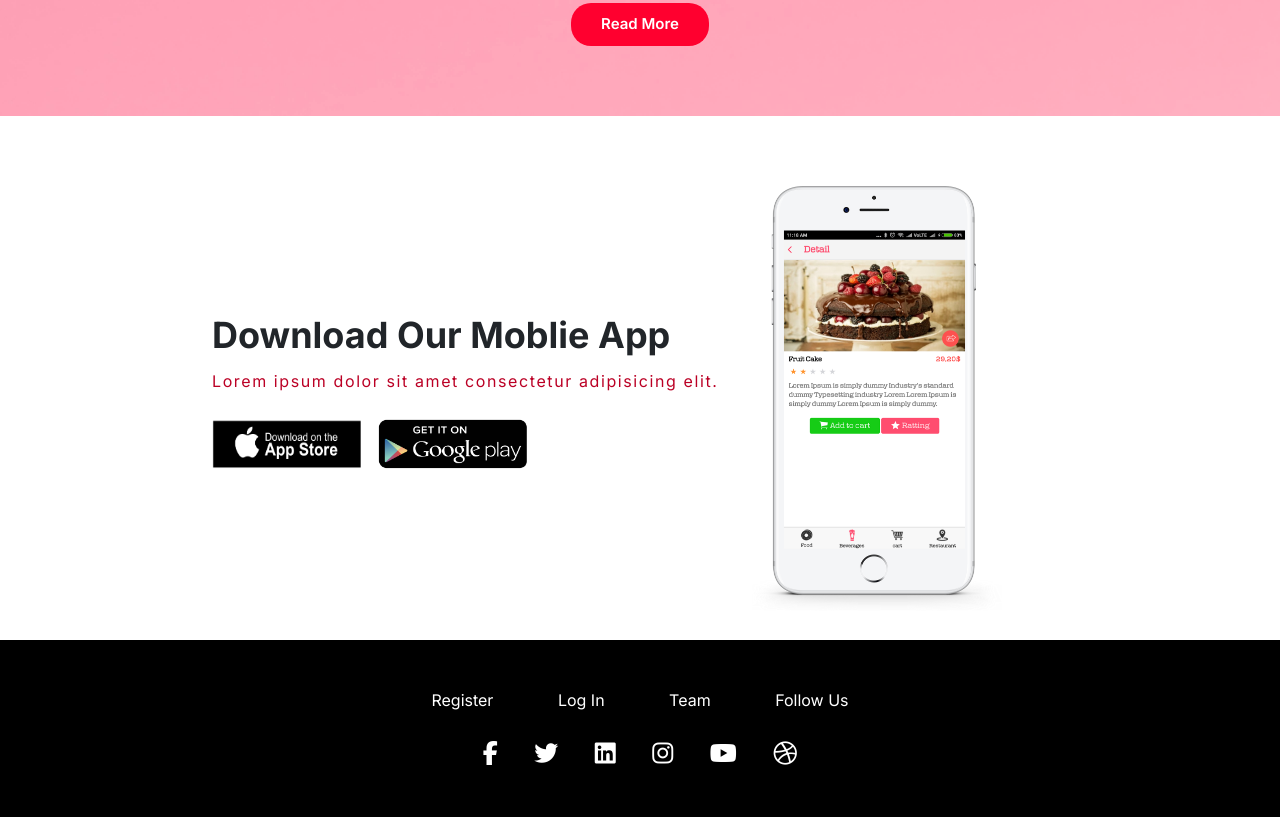
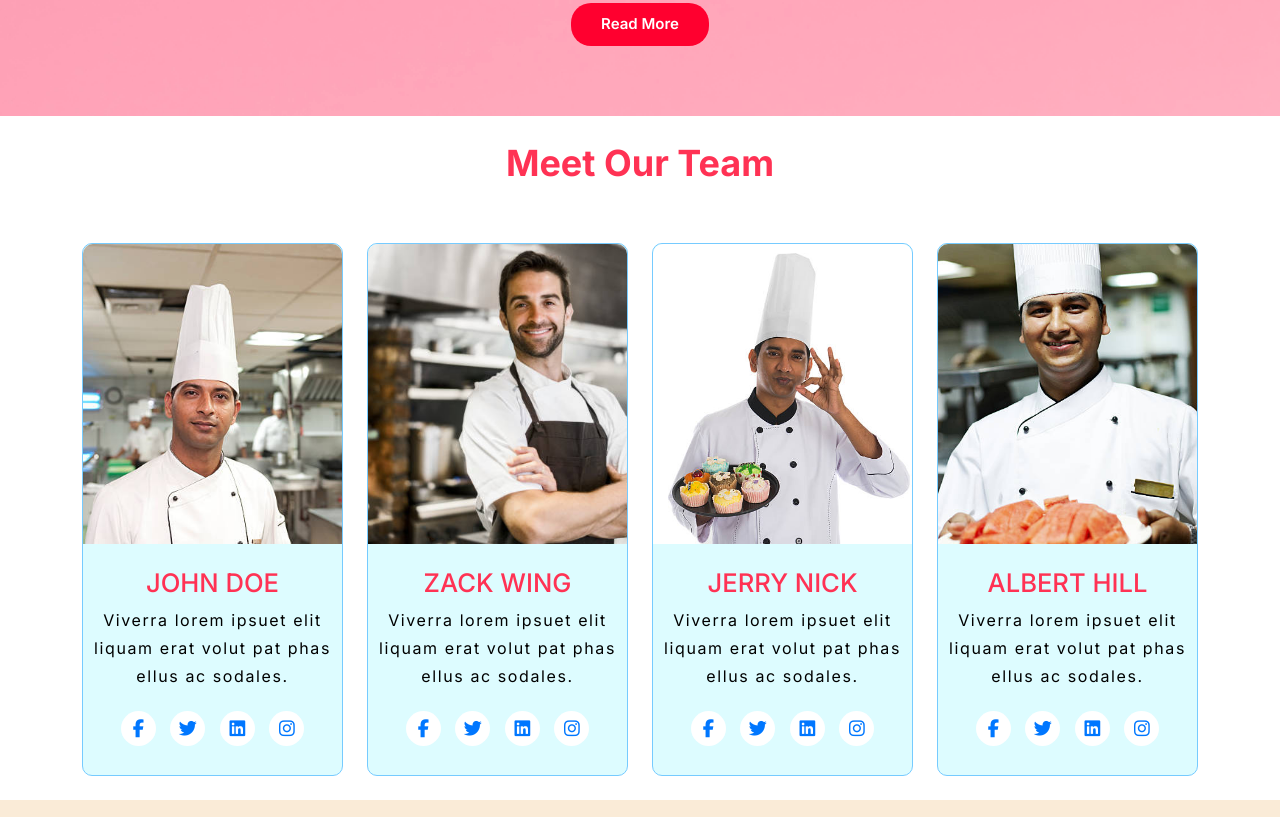
Before and after one commit to MevinDani/cakeShop, a plain HTML site: page index.html in a window 1280 px wide. Shown: the part 3000-3817 px from the top of the page. Drawn offline with nearby package versions, Linux system fonts and the light colour scheme.

Commit message:
added team

```diff
--- a/app.css
+++ b/app.css
@@ -280,11 +280,56 @@ h3 {
     color: black;
 }
 
+/* team */
+
+.team .card {
+    background-color: rgb(221, 252, 255);
+    border-radius: 0.625rem;
+    border: .1rem solid rgb(118, 203, 255);
+    text-align: center;
+}
+
+.team .card img {
+    border-radius: 0.625rem 0.625rem 0 0;
+    height: 300px;
+    object-fit: cover;
+}
+
+.team h4 {
+    color: rgb(255, 50, 84);
+    text-transform: uppercase;
+}
+
+.team h6,
+.team p {
+    color: black;
+}
+
+
+.team .social-icon i {
+    font-size: 1.125rem;
+    transition: .3s all ease;
+    margin: .3125rem;
+    background-color: white;
+    color: rgb(0, 119, 255);
+    border-radius: 50%;
+    width: 2.1875rem;
+    height: 2.1875rem;
+    line-height: 2.1875rem;
+}
+
+.team .social-icon i:hover {
+    background-color: white;
+    color: rgb(255, 0, 47);
+}
+
+
 /* download-section */
 
 .download-section {
     padding-left: 200px;
-    margin-top: 50px;
+    /* margin-top: 10px; */
+    background-color: antiquewhite;
 }
 
 .download-section .download-content .phone {
--- a/index.html
+++ b/index.html
@@ -336,6 +336,87 @@
         </div>
     </section>
 
+    <!-- team? -->
+    <section id="team">
+        <div class="team">
+            <div class="container mt-4">
+                <div class="row">
+                    <div class="col-sm-12 text-center pb-5">
+                        <h2 style="color: rgb(255, 50, 84);">Meet Our Team</h2>
+                    </div>
+                    <div class="col-xl-3 col-sm-6 mb-4">
+                        <div class="card">
+                            <img src="./images/shef1.jpg" class="img-fluid" alt="">
+                            <div class="team-caption py-4 px-2">
+                                <h4>John Doe</h4>
+                                <p>
+                                    Viverra lorem ipsuet elit liquam erat volut pat phas ellus ac sodales.
+                                </p>
+                                <div class="social-icon">
+                                    <a href="#"><i class="fab fa-facebook-f"></i></a>
+                                    <a href="#"><i class="fab fa-twitter"></i></a>
+                                    <a href="#"><i class="fab fa-linkedin"></i></a>
+                                    <a href="#"><i class="fab fa-instagram"></i></a>
+                                </div>
+                            </div>
+                        </div>
+                    </div>
+                    <div class="col-xl-3 col-sm-6 mb-4">
+                        <div class="card">
+                            <img src="./images/shef2.jpg" class="img-fluid" alt="">
+                            <div class="team-caption py-4 px-2">
+                                <h4>Zack Wing</h4>
+                                <p>
+                                    Viverra lorem ipsuet elit liquam erat volut pat phas ellus ac sodales.
+                                </p>
+                                <div class="social-icon">
+                                    <a href="#"><i class="fab fa-facebook-f"></i></a>
+                                    <a href="#"><i class="fab fa-twitter"></i></a>
+                                    <a href="#"><i class="fab fa-linkedin"></i></a>
+                                    <a href="#"><i class="fab fa-instagram"></i></a>
+                                </div>
+                            </div>
+                        </div>
+                    </div>
+                    <div class="col-xl-3 col-sm-6 mb-4">
+                        <div class="card">
+                            <img src="./images/shef3.jpg" class="img-fluid" alt="">
+                            <div class="team-caption py-4 px-2">
+                                <h4>Jerry Nick</h4>
+                                <p>
+                                    Viverra lorem ipsuet elit liquam erat volut pat phas ellus ac sodales.
+                                </p>
+                                <div class="social-icon">
+                                    <a href="#"><i class="fab fa-facebook-f"></i></a>
+                                    <a href="#"><i class="fab fa-twitter"></i></a>
+                                    <a href="#"><i class="fab fa-linkedin"></i></a>
+                                    <a href="#"><i class="fab fa-instagram"></i></a>
+                                </div>
+                            </div>
+                        </div>
+                    </div>
+                    <div class="col-xl-3 col-sm-6 mb-4">
+                        <div class="card">
+                            <img src="./images/shef4.jpg" class="img-fluid" alt="">
+                            <div class="team-caption py-4 px-2">
+                                <h4>Albert Hill</h4>
+                                <p>
+                                    Viverra lorem ipsuet elit liquam erat volut pat phas ellus ac sodales.
+                                </p>
+                                <div class="social-icon">
+                                    <a href="#"><i class="fab fa-facebook-f"></i></a>
+                                    <a href="#"><i class="fab fa-twitter"></i></a>
+                                    <a href="#"><i class="fab fa-linkedin"></i></a>
+                                    <a href="#"><i class="fab fa-instagram"></i></a>
+                                </div>
+                            </div>
+                        </div>
+                    </div>
+                </div>
+            </div>
+        </div>
+    </section>
+
     <!-- download app -->
     <section id="download">
         <div class="download-section">
--- a/responsive.css
+++ b/responsive.css
@@ -40,7 +40,7 @@
 
     .download-section {
         padding-left: 80px;
-        margin-top: 50px;
+        /* margin-top: 50px; */
     }
 
     /* seller-section */
@@ -314,7 +314,7 @@
 
     .download-section {
         padding-left: 80px;
-        margin-top: 50px;
+        /* margin-top: 50px; */
     }
 
     .download-section .download-img {
@@ -326,7 +326,7 @@
 @media (max-width:650px) {
     .download-section {
         padding-left: 50px;
-        margin-top: 50px;
+        /* margin-top: 50px; */
     }
 
     .download-section .download-img img {
```
Also changed, not shown: images/shef1.jpg (added), images/shef2.jpg (added), images/shef3.jpg (added), images/shef4.jpg (added).
